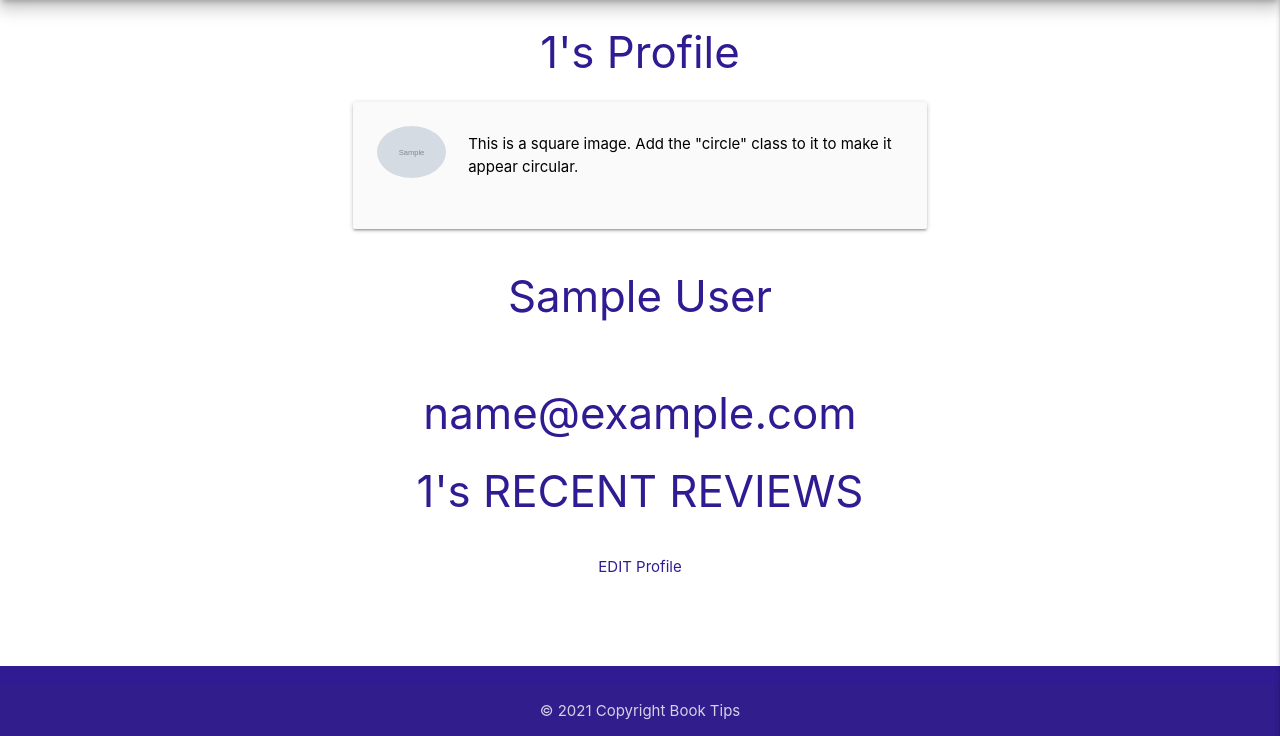
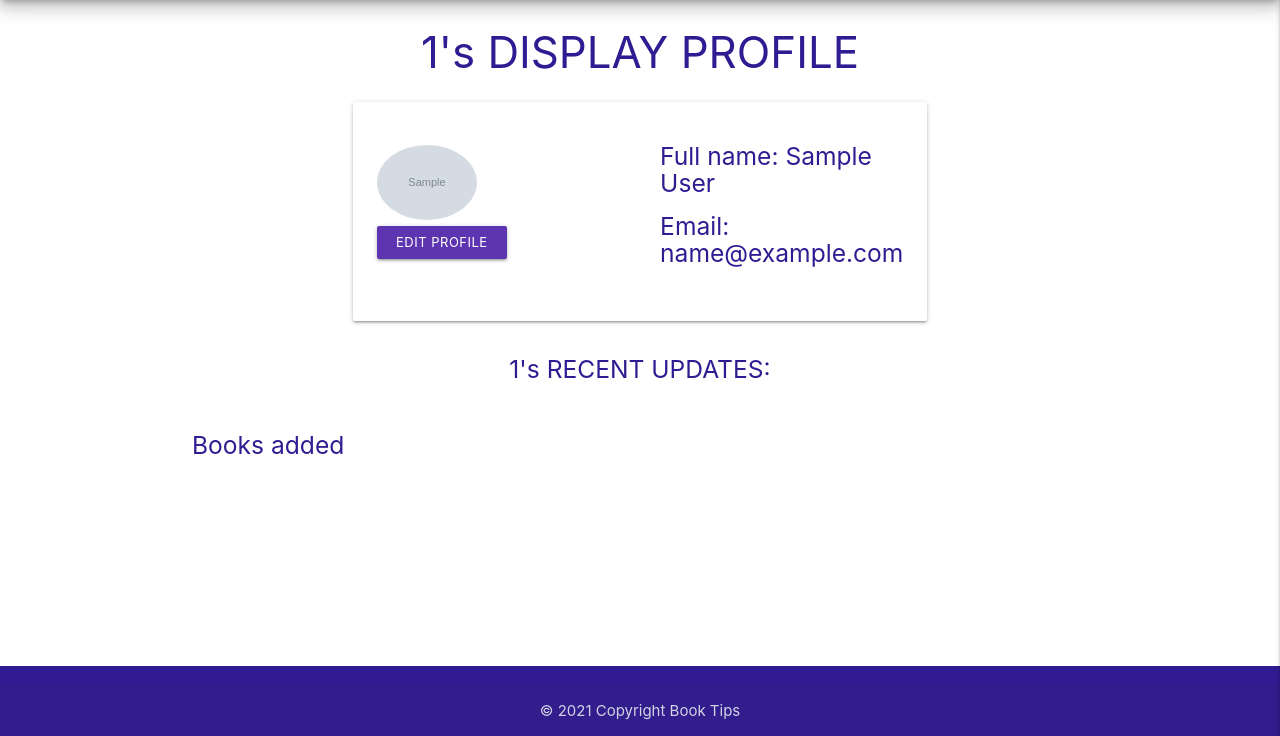
Before and after one commit to emusat2021/Booktips, a Flask app: page /profile/view/1 in a window 1280 px wide. Shown: the part 64-800 px from the top of the page. Run offline with Flask 2, Linux system fonts and the light colour scheme; the visitor is signed in with stand-in values (Sample User, id 1); grey boxes marked "Sample" are stand-in pictures; a database or web service that is not in the repository returns one stand-in record (values such as "Sample title"); some libraries are stand-ins or nearby versions.

Commit message:
Rearrange elements in profile template

```diff
--- a/templates/profile.html
+++ b/templates/profile.html
@@ -1,32 +1,29 @@
 {% extends "base.html" %}
 {% block content %}
-<h3 class="center-align deep-purple-text text-darken-4">{{ data_template.username }}'s Profile</h3>
+<h3 class="center-align deep-purple-text text-darken-4">{{ data_template.username }}'s DISPLAY PROFILE</h3>
     <div class="row">
         <div class="col s12 m8 offset-m2">
-            <div class="card-panel grey lighten-5 z-depth-1">
+            <div class="card-panel">
               <div class="row valign-wrapper">
-                <div class="col s2">
-                  <img width="100" alt={{ data_template.username }} class="profilePictureIcon circularIcon circularIcon--huge circularIcon--border circle responsive-img" src="{{ data_template.img_url }}">
+                <div class="col s12">
+                  <img width="100" alt={{ data_template.username }} class="profilePictureIcon circularIcon circularIcon--huge circularIcon--border circle responsive-img" src="{{ data_template.img_url }}"><br>
+                  <!-- Edit profile -->
+                  <a href="{{ url_for('profile_edit', username=data_template.username) }}" class="col s12 m6 btn-small deep-purple darken-1 text-shadow">EDIT PROFILE</a>
                 </div>
-                  <div class="col s10">
-                    <span class="black-text">
-                    This is a square image. Add the "circle" class to it to make it appear circular.
+                <div class="col s10">
+                  <span class="black-text">
+                    <h5 class="deep-purple-text text-darken-4">Full name: {{ data_template.user_firstname }} {{ data_template.user_lastname }}</h5>
+                    <h5 class="deep-purple-text text-darken-4">Email: {{ data_template.user_email }}</h5>
                     </span>
-                  </div>
+                </div>
               </div>
             </div>
         </div>
     </div>
-    <h3 class="center-align deep-purple-text text-darken-4">{{ data_template.user_firstname }} {{ data_template.user_lastname }}</h3><br>
-    <h3 class="center-align deep-purple-text text-darken-4">{{ data_template.user_email }}</h3>
-
-    <h3 class="center-align deep-purple-text text-darken-4">{{ data_template.username }}'s RECENT REVIEWS</h3><br>
-
+    <h5 class="center-align deep-purple-text text-darken-4">{{ data_template.username }}'s RECENT UPDATES: </h5><br>
+    <!-- Books added by user -->
+    <h5 class="header deep-purple-text text-darken-4">Books added</h5>
     <div class="row">
-      <div class="col s12">
-          <p class="center-align">
-            <a href="{{ url_for('profile_edit', username=data_template.username) }}" class="deep-purple-text text-darken-4">EDIT Profile</a>
-          </p>
       </div>
   </div>
 
```
